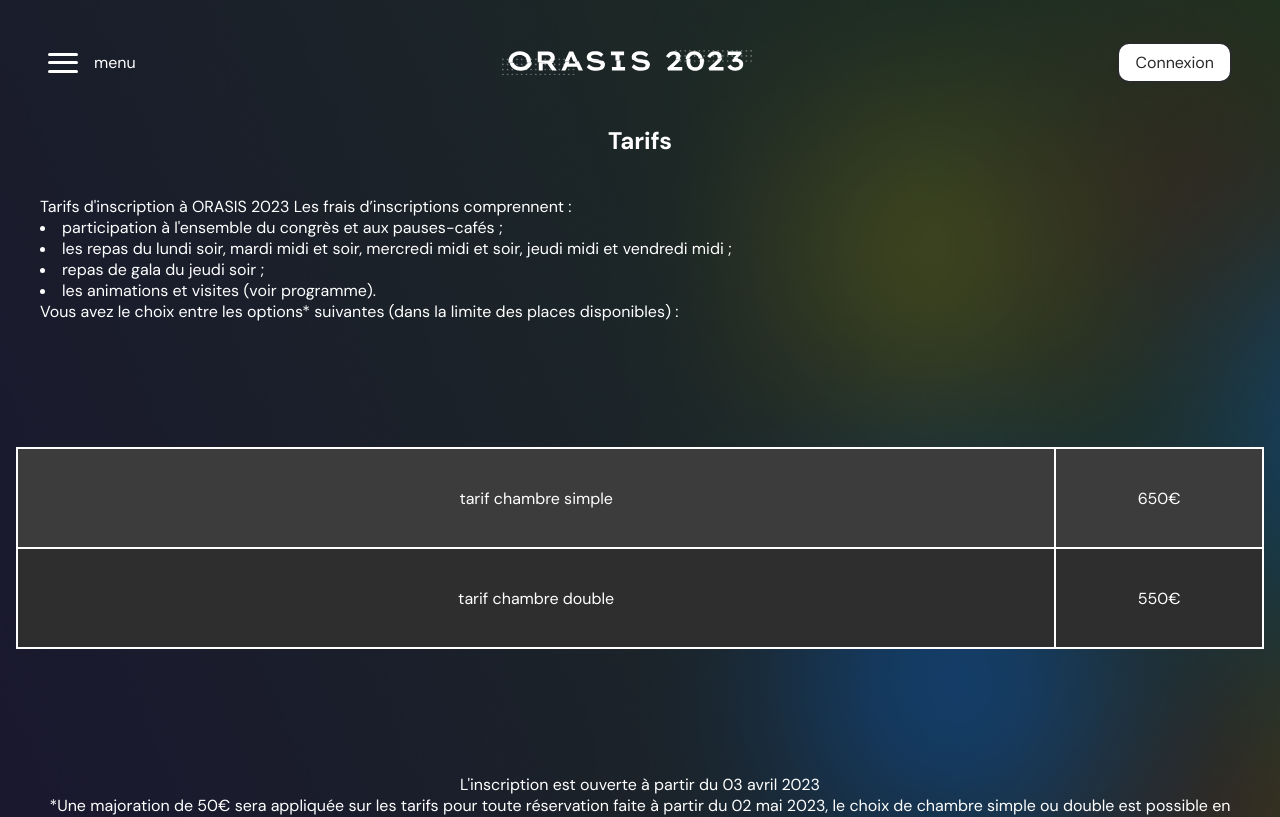
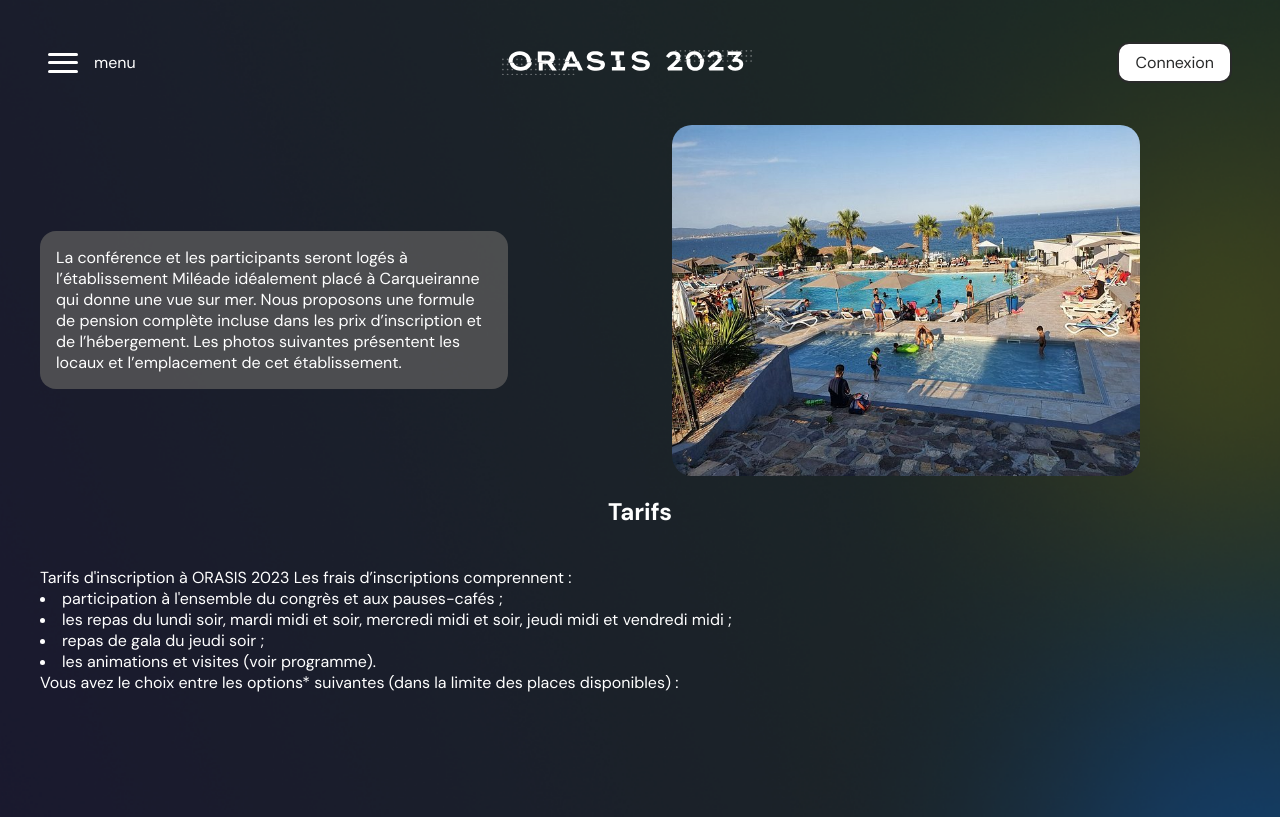
Before and after one commit to mathis-lambert/orasis_sae, a PHP site: page /Projet/tarifs in a window 1280 px wide. Shown: the top 817 px of the page. Run offline with PHP 8.4, Linux system fonts and the light colour scheme; a stand-in replaces the project's code that opens the database connection.

Commit message:
img tarif php

```diff
--- a/tarifs.php
+++ b/tarifs.php
@@ -26,6 +26,24 @@ include_once 'config/config.php';
 
     <section>
         <div class="container contact">
+            <div class="content-container d-flex row">
+                <div class="main-container">
+                    <div class="para">
+                        <p>
+                        La conférence et les participants seront logés à l’établissement Miléade idéalement placé à Carqueiranne qui donne une vue sur mer.
+
+Nous proposons une formule de pension complète incluse dans les prix d’inscription et de l’hébergement.
+
+Les photos suivantes présentent les locaux et l’emplacement de cet établissement.
+                        </p>
+                    </div>
+                </div>
+                <div class="imgReveal" style="margin-bottom: 20px;">
+                    <img src="assets/img/camping.jpg" alt="" style="width: 70%;border-radius: 20px;height: 100%;">
+                </div>
+            </div>
+
+
         <h2 style="margin-bottom: 40px; text-align:center;">Tarifs</h2>
         <p>Tarifs d'inscription à ORASIS 2023
             Les frais d’inscriptions comprennent :
```
Also changed, not shown: assets/img/camping.jpg (added). Lines whose indentation alone changed are shown as unchanged.
